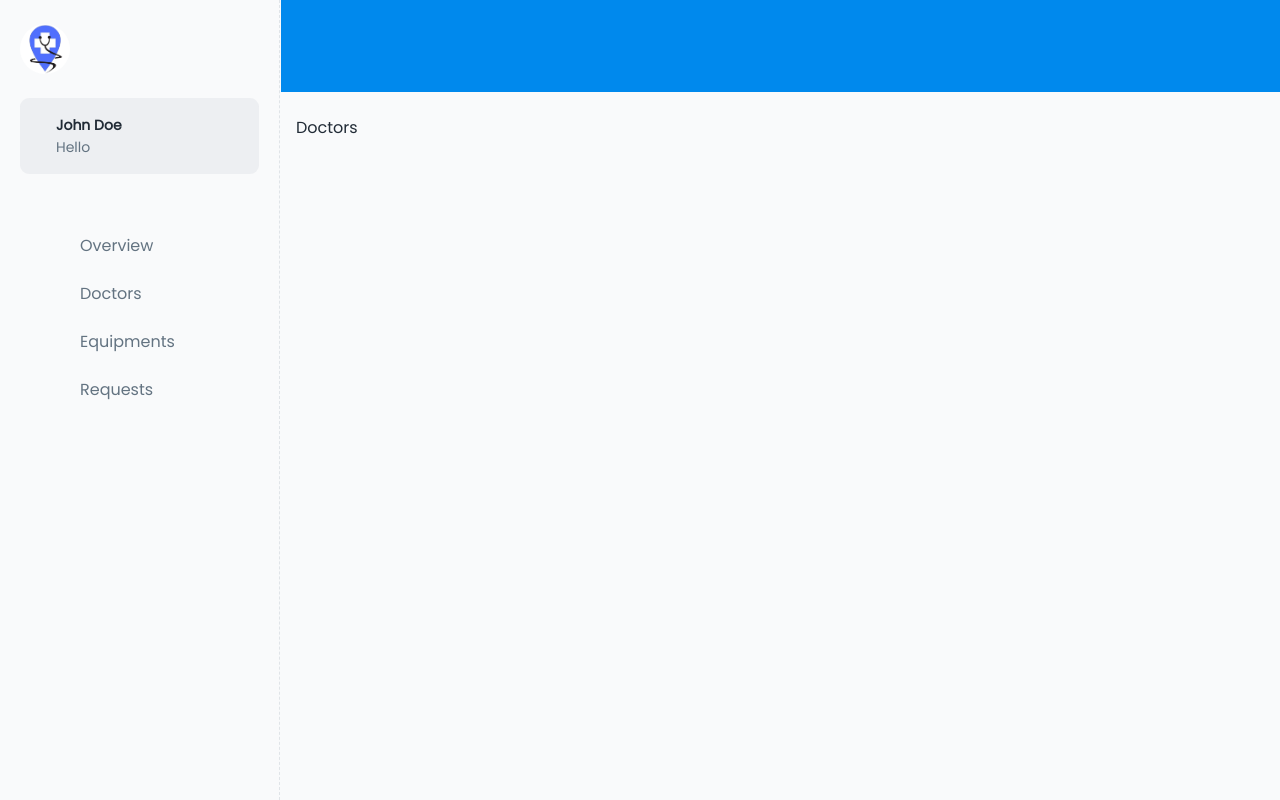
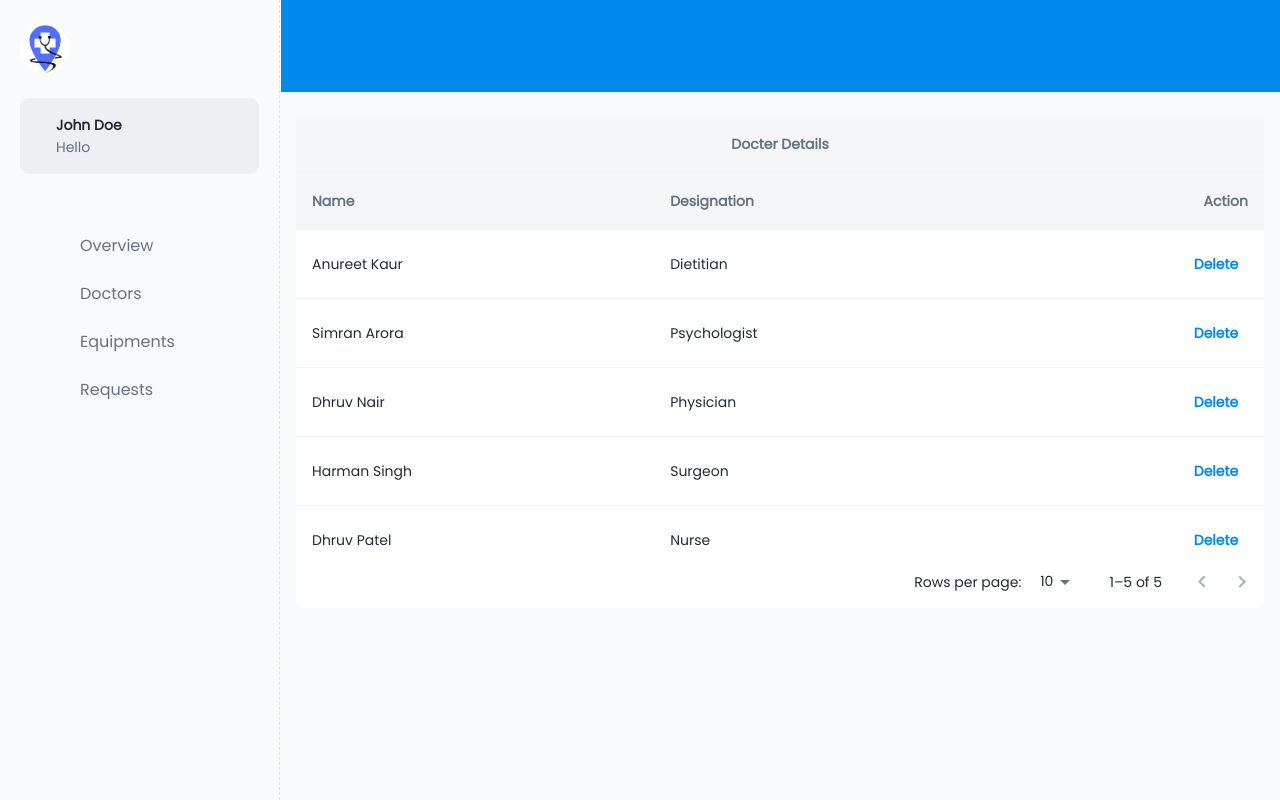
Before and after one commit to DhruvPatel96/walkineasy, a React (Create React App) app: page /clinic/dashboard/doctors in a window 1280 px wide. Built offline with nearby package versions, Linux system fonts and the light colour scheme; some icons are missing.

Commit message:
Docter Delete

```diff
--- a/src/pages/clinic/dashboard/Doctors.tsx
+++ b/src/pages/clinic/dashboard/Doctors.tsx
@@ -1,7 +1,128 @@
-import React from "react";
+import * as React from 'react';
+import Paper from '@mui/material/Paper';
+import Table from '@mui/material/Table';
+import TableBody from '@mui/material/TableBody';
+import TableCell from '@mui/material/TableCell';
+import TableContainer from '@mui/material/TableContainer';
+import TableHead from '@mui/material/TableHead';
+import TablePagination from '@mui/material/TablePagination';
+import TableRow from '@mui/material/TableRow';
+import {Button} from "@mui/material";
+import {useState} from "react";
 
-const Doctors = () => {
-	return <div>Doctors</div>;
-};
+interface Column {
+	id: 'name' | 'designation' | 'action';
+	label: string;
+	minWidth?: number;
+	align?: 'right';
+	format?: (value: number) => string;
+}
 
-export default Doctors;
+const columns: readonly Column[] = [
+	{ id: 'name', label: 'Name', minWidth: 170 },
+	{ id: 'designation', label: 'Designation', minWidth: 100 },
+	{
+		id: 'action',
+		label: 'Action',
+		minWidth: 170,
+		align: 'right',
+		format: (value: number) => value.toLocaleString('en-US'),
+	},
+];
+
+interface Data {
+	name: string;
+	designation: string;
+	action: boolean;
+}
+
+function createData(
+	name: string,
+	designation: string,
+	action: boolean,
+): Data {
+	return { name, designation, action};
+}
+
+const rows = [
+	createData('Anureet Kaur', 'Dietitian', true),
+	createData('Simran Arora', 'Psychologist', true),
+	createData('Dhruv Nair', 'Physician', true),
+	createData('Harman Singh', 'Surgeon', true),
+	createData('Dhruv Patel', 'Nurse', true),
+];
+export default function ColumnGroupingTable() {
+	const [page, setPage] = React.useState(0);
+	const [rowsPerPage, setRowsPerPage] = React.useState(10);
+
+	const handleChangePage = (event: unknown, newPage: number) => {
+		setPage(newPage);
+	};
+
+	const handleChangeRowsPerPage = (event: React.ChangeEvent<HTMLInputElement>) => {
+		setRowsPerPage(+event.target.value);
+		setPage(0);
+	};
+	const [hiddenRows, setHiddenRows] = useState<number[]>([]);
+	const handleHideRow = (index: number) => {
+		setHiddenRows([...hiddenRows, index]);
+	};
+
+	return (
+		<Paper sx={{ width: '100%' }}>
+			<TableContainer sx={{ maxHeight: 440 }}>
+				<Table stickyHeader aria-label="sticky table">
+					<TableHead>
+						<TableRow>
+							<TableCell align="center" colSpan={3}>
+								Docter Details
+							</TableCell>
+						</TableRow>
+						<TableRow>
+							{columns.map((column) => (
+								<TableCell
+									key={column.id}
+									align={column.align}
+									style={{ minWidth: column.minWidth }}
+								>
+									{column.label}
+								</TableCell>
+							))}
+						</TableRow>
+					</TableHead>
+					<TableBody>
+						{rows.slice(page * rowsPerPage, page * rowsPerPage + rowsPerPage).map((row, index) => {
+							const isHidden = hiddenRows.includes(index);
+							if (isHidden) {
+								return null;
+							}
+							return (
+								<TableRow hover role="checkbox" tabIndex={-1} key={row.designation}>
+									<TableCell key={columns[0].id} align={columns[0].align}>
+										{row[columns[0].id]}
+									</TableCell>
+									<TableCell key={columns[1].id} align={columns[1].align}>
+										{row[columns[1].id]}
+									</TableCell>
+									<TableCell key={columns[2].id} align={columns[2].align}>
+										<Button onClick={() => handleHideRow(index)}>Delete</Button>
+									</TableCell>
+								</TableRow>
+							);
+						})}
+					</TableBody>
+
+				</Table>
+			</TableContainer>
+			<TablePagination
+				rowsPerPageOptions={[10, 25, 100]}
+				component="div"
+				count={rows.length}
+				rowsPerPage={rowsPerPage}
+				page={page}
+				onPageChange={handleChangePage}
+				onRowsPerPageChange={handleChangeRowsPerPage}
+			/>
+		</Paper>
+	);
+}
--- a/src/pages/clinic/dashboard/Overview.tsx
+++ b/src/pages/clinic/dashboard/Overview.tsx
@@ -1,7 +1,43 @@
 import React from "react";
+import { Container, Card, CardContent, Typography } from "@mui/material";
 
-const Overview = () => {
-	return <div>Overview</div>;
+interface CardProps {
+	title: string;
+	content: string;
+}
+
+const CardComponent: React.FC<CardProps> = ({ title, content }) => {
+	return (
+		<Card>
+			<CardContent>
+				<Typography variant="h5" component="h2">
+					{title}
+				</Typography>
+				<Typography sx={{ mb: 1.5 }} color="text.secondary">
+					{content}
+				</Typography>
+			</CardContent>
+		</Card>
+	);
+};
+
+const Overview: React.FC = () => {
+	return (
+		<Container>
+			<CardComponent
+				title="Card 1"
+				content="This is the content for Card 1"
+			/>
+			<CardComponent
+				title="Card 2"
+				content="This is the content for Card 2"
+			/>
+			<CardComponent
+				title="Card 3"
+				content="This is the content for Card 3"
+			/>
+		</Container>
+	);
 };
 
 export default Overview;
```
Also changed, not shown: package.json (+5 -2 lines), 1 other file (tests, documents, lock files or other folders).
